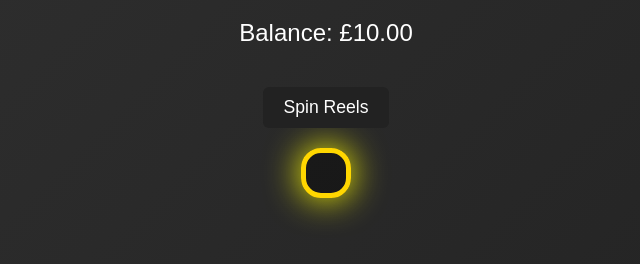
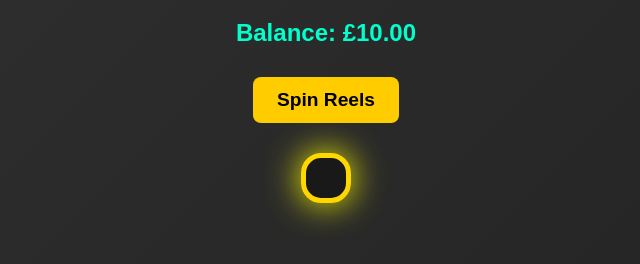
Before and after one commit to tlrfortune/lumijackv1.1, a plain HTML site: page index.html in a window 1280 px wide. Shown: the part 138-402 px from the top of the page, without its empty margins (314-954 px from the left). Drawn offline with Linux system fonts and the light colour scheme.

Commit message:
Add files via upload

```diff
--- a/style.css
+++ b/style.css
@@ -27,7 +27,7 @@ body {
   border-radius: 20px;
   box-shadow: 0 0 25px #ff0, 0 0 60px rgba(255,255,0,0.5);
   width: fit-content;
-  margin: auto;
+  margin: 20px auto;
   animation: pulseGlow 2s infinite alternate;
 }
 
@@ -57,19 +57,27 @@ body {
 }
 
 button {
-  margin: 20px;
-  padding: 10px 20px;
-  font-size: 1.1rem;
+  margin: 10px auto;
+  padding: 12px 24px;
+  font-size: 1.2rem;
+  font-weight: bold;
   border: none;
-  border-radius: 6px;
-  background: #222;
-  color: #fff;
+  border-radius: 8px;
+  background: #ffcc00;
+  color: #000;
   cursor: pointer;
   transition: background 0.3s ease;
 }
 
 button:hover {
-  background: #555;
+  background: #ffe066;
+}
+
+#wallet {
+  font-size: 1.6rem;
+  color: #00ffcc;
+  margin-bottom: 20px;
+  font-weight: bold;
 }
 
 .popup {
```
